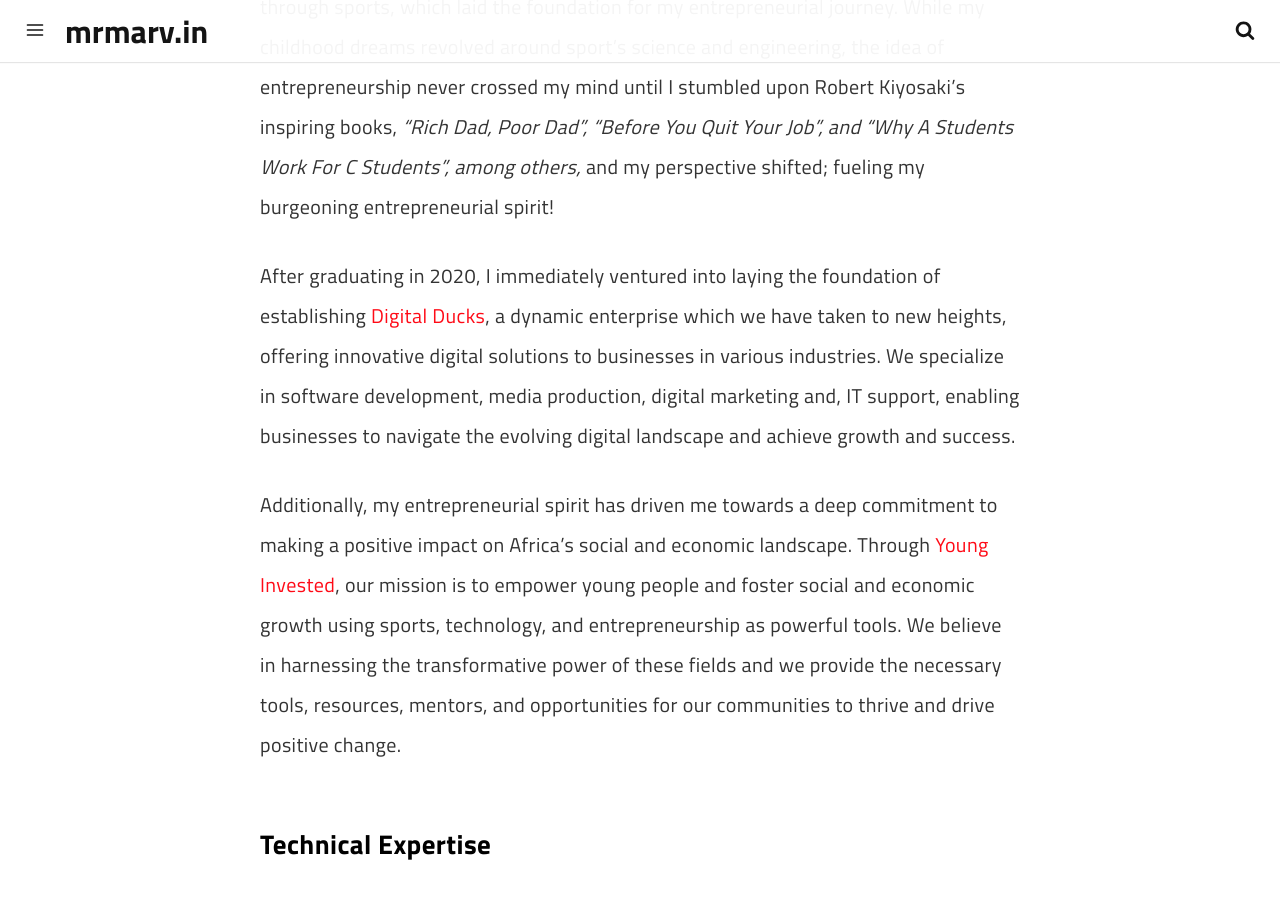
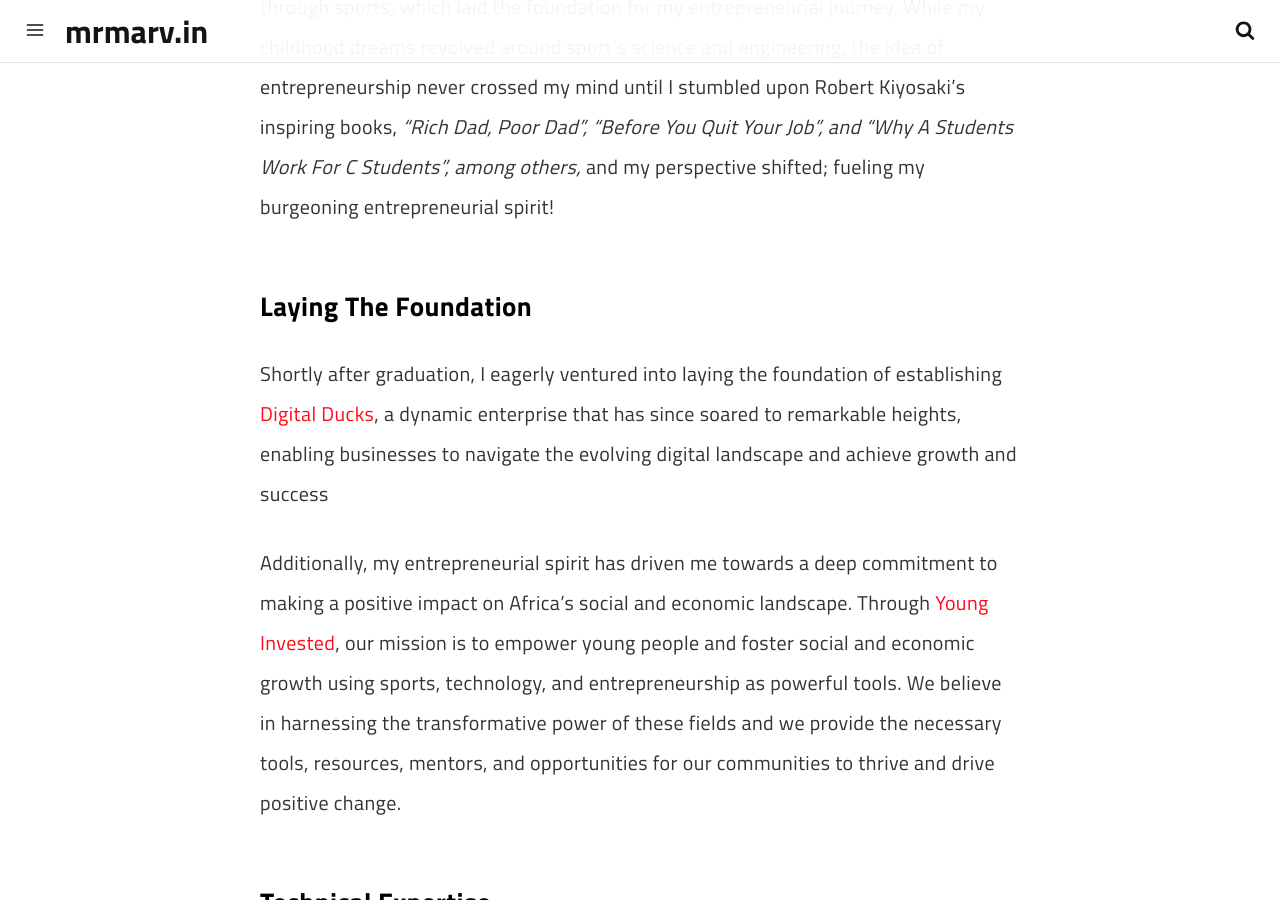
Before and after one commit to marv0/marv0.github.io, a Jekyll site: the page built from pages/about.md, in a window 1280 px wide and 900 px high, scrolled down 1212 px. Built offline with Jekyll 4.4.1, drawn with Linux system fonts in a browser that asks for light colours; a script that is not in the unit is left out.

Commit message:
Update about.md

```diff
--- a/pages/about.md
+++ b/pages/about.md
@@ -20,7 +20,9 @@
 
 At an early age, I learned the importance of having a competitive edge and drive through sports, which laid the foundation for my entrepreneurial journey. While my childhood dreams revolved around sport's science and engineering, the idea of entrepreneurship never crossed my mind until I stumbled upon Robert Kiyosaki's inspiring books, *"Rich Dad, Poor Dad", "Before You Quit Your Job", and "Why A Students Work For C Students", among others,* and my perspective shifted; fueling my burgeoning entrepreneurial spirit!
 
-After graduating in 2020, I immediately ventured into laying the foundation of establishing [Digital Ducks](https://www.digitalducks.co.ke), a dynamic enterprise which we have taken to new heights, offering innovative digital solutions to businesses in various industries. We specialize in software development, media production, digital marketing and, IT support, enabling businesses to navigate the evolving digital landscape and achieve growth and success.
+### Laying The Foundation
+
+Shortly after graduation,  I eagerly ventured into laying the foundation of establishing [Digital Ducks](https://www.digitalducks.co.ke), a dynamic enterprise that has since soared to remarkable heights, enabling businesses to navigate the evolving digital landscape and achieve growth and success
 
 Additionally,  my entrepreneurial spirit has driven me towards a deep commitment to making a positive impact on Africa's social and economic landscape. Through [Young Invested](https://www.younginvested.org), our mission is to empower young people and foster social and economic growth using sports, technology, and entrepreneurship as powerful tools. We believe in harnessing the transformative power of these fields and we provide the necessary tools, resources, mentors, and opportunities for our communities to thrive and drive positive change.
 
```
